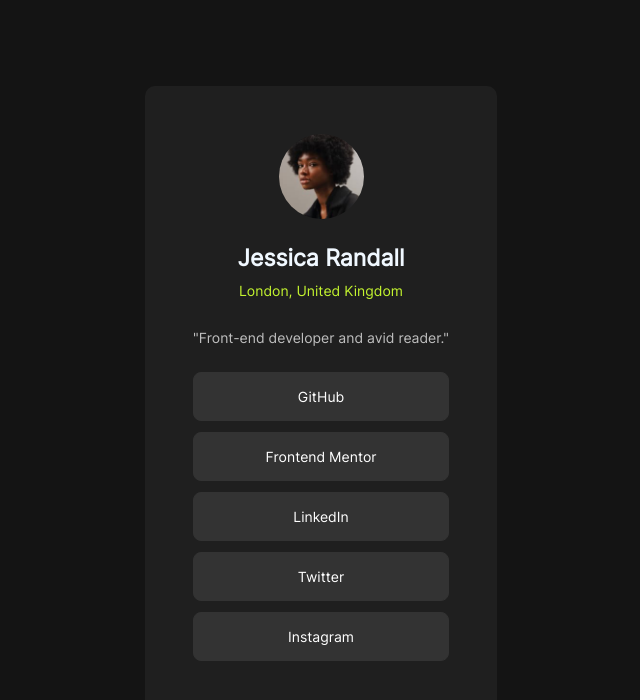
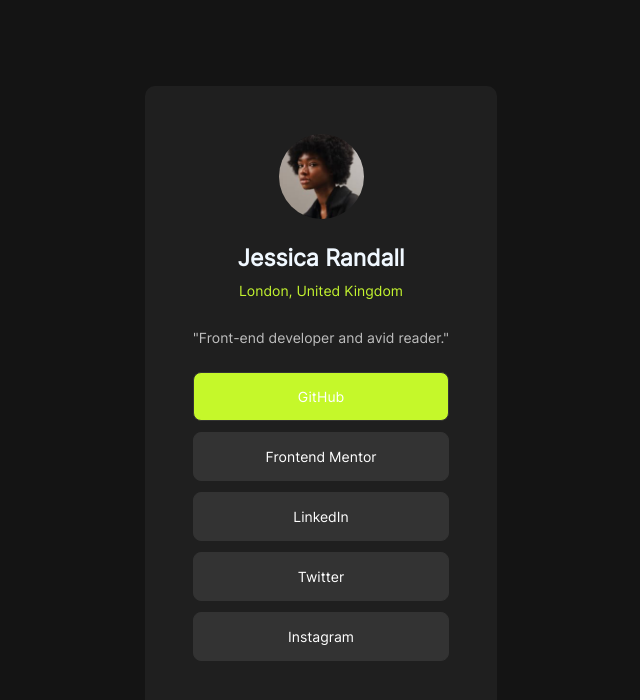
Before and after one commit to KabeloMaps/Social-Links-Profile, a plain HTML site: page index.html in a window 1280 px wide. In both pictures the pointer is over the element "GitHub". Shown: the whole page, without its empty margins (319-959 px from the left). Drawn offline with Linux system fonts and the light colour scheme.

Commit message:
Implemented active states

```diff
--- a/style.css
+++ b/style.css
@@ -81,4 +81,10 @@
   width: 100%;
   display: inline-block;
   font-size: 14px;
+  transition: background-color 0.3s ease-in-out, color 0.3s ease-in-out;
+  cursor: pointer;
 }
+
+#subgroup:hover {
+  background-color: hsl(75, 94%, 57%);
+}
```
